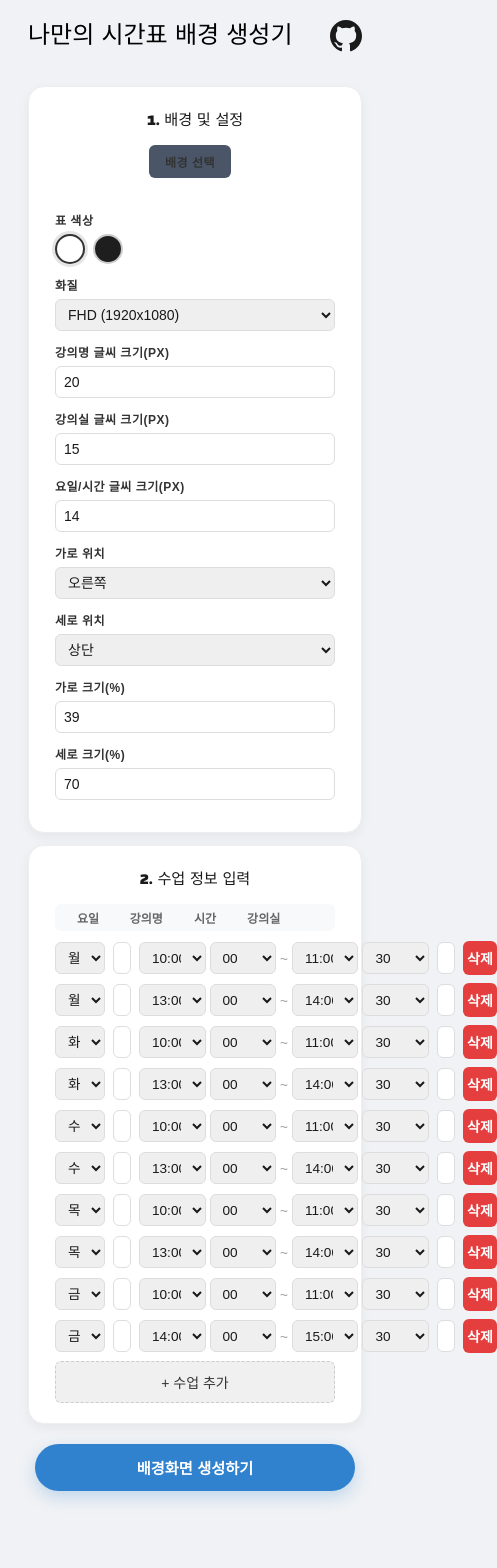
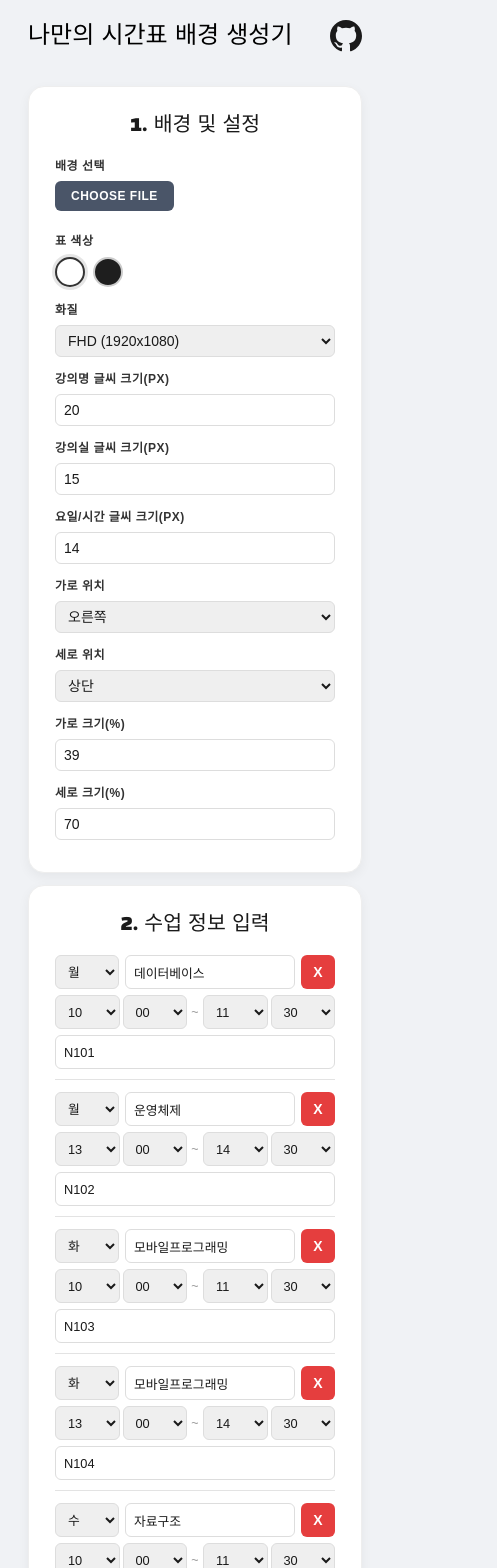
Before and after one commit to gomgi851/webWallpaperTimetable, a React (Vite) app: page / in a window 390 px wide. Shown: the top 1568 px of the page, 497 px wide, since content can reach past the window. Before the commit the page ends 1521 px from the top, so only its background shows below. Built offline with nearby package versions, Linux system fonts and the light colour scheme; a web font is replaced by a local one.

Commit message:
v1.0.1: fix first-render generation and improve mobile timetable UI

```diff
--- a/package.json
+++ b/package.json
@@ -1,6 +1,6 @@
 {
   "name": "webwallpapertimetable",
-  "version": "1.0.0",
+  "version": "1.0.1",
   "description": "React + Vite 기반 시간표 배경 생성기",
   "type": "module",
   "scripts": {
--- a/src/App.css
+++ b/src/App.css
@@ -45,9 +45,9 @@ h1 {
 h3 {
   font-family: 'Black Han Sans', sans-serif !important;
   font-weight: 400;
-  font-size: 0.95rem;
+  font-size: 1.28rem;
   margin-top: 0;
-  margin-bottom: 15px;
+  margin-bottom: 18px;
   text-align: center;
 }
 
@@ -62,27 +62,40 @@ h3 {
 }
 
 .upload-section {
-  text-align: center;
-  margin-bottom: 15px;
+  text-align: left;
+  margin-bottom: 0;
 }
 
 .upload-row {
   display: flex;
   align-items: center;
-  justify-content: center;
+  justify-content: flex-start;
   gap: 10px;
   flex-wrap: wrap;
 }
 
+.upload-label {
+  display: block;
+  font-size: 0.75rem;
+  font-weight: 600;
+  margin-bottom: 6px;
+  color: #333;
+  text-transform: uppercase;
+  letter-spacing: 0.5px;
+}
+
 .bg-file-label {
   display: inline-block;
-  padding: 8px 16px;
+  padding: 9px 16px;
   background-color: #4a5568;
-  color: white;
+  color: #ffffff !important;
   border-radius: 6px;
   cursor: pointer;
   font-size: 0.875rem;
   font-weight: 500;
+  text-transform: none;
+  letter-spacing: 0;
+  line-height: 1;
 }
 
 .bg-file-label:hover {
@@ -104,6 +117,7 @@ h3 {
   margin-bottom: 12px;
   flex-wrap: wrap;
   justify-content: space-between;
+  align-items: flex-start;
 }
 
 .setting-item {
@@ -115,10 +129,16 @@ h3 {
   display: block;
   font-size: 0.75rem;
   font-weight: 600;
-  margin-bottom: 6px;
+  margin-bottom: 8px;
   color: #333;
   text-transform: uppercase;
   letter-spacing: 0.5px;
+}
+
+.color-setting-item {
+  display: flex;
+  flex-direction: column;
+  align-items: flex-start;
 }
 
 .setting-item select,
@@ -137,6 +157,8 @@ h3 {
   display: flex;
   gap: 8px;
   align-items: center;
+  justify-content: flex-start;
+  min-height: 32px;
 }
 
 .color-button {
@@ -174,8 +196,8 @@ h3 {
 
 .row select,
 .row input {
-  height: 32px;
-  padding: 4px 8px;
+  height: 36px;
+  padding: 6px 10px;
   border: 1px solid #ddd;
   border-radius: 6px;
   font-size: 0.85rem;
@@ -186,13 +208,22 @@ h3 {
   width: 100%;
 }
 
+.mobile-field-label {
+  display: none;
+}
+
 .header-row {
-  background-color: #f8f9fa;
-  padding: 5px 8px;
-  margin-bottom: 10px;
-  border-radius: 6px;
+  display: grid;
+  grid-template-columns: 70px minmax(160px, 0.88fr) minmax(240px, 1.6fr) minmax(140px, 1.22fr) 40px;
+  gap: 8px;
+  align-items: center;
+  padding: 0 0 10px;
+  margin-bottom: 14px;
+  background: transparent !important;
+  border-bottom: 1px dashed #d8dde6;
+  border-radius: 0;
   font-weight: 600;
-  font-size: 0.75rem;
+  font-size: 0.82rem;
 }
 
 .header-row div {
@@ -222,7 +253,7 @@ h3 {
 
 .delete-btn {
   width: 34px;
-  height: 34px;
+  height: 36px;
   padding: 0;
   background-color: #e53e3e;
   color: white;
@@ -240,7 +271,7 @@ h3 {
 
 .add-btn {
   width: 100%;
-  padding: 10px;
+  padding: 12px;
   background-color: #f0f0f0;
   color: #333;
   border: 1px dashed #ccc;
@@ -264,9 +295,10 @@ h3 {
 
 .generate-btn {
   font-family: 'Black Han Sans', sans-serif !important;
-  width: 200px;
-  padding: 12px;
-  font-size: 0.95rem;
+  width: 236px;
+  min-height: 48px;
+  padding: 12px 22px;
+  font-size: 1.2rem;
   background: #3182ce;
   color: white;
   border: none;
@@ -274,6 +306,7 @@ h3 {
   box-shadow: 0 6px 16px rgba(49, 130, 206, 0.25);
   cursor: pointer;
   font-weight: 600;
+  line-height: 1.1;
   transition: all 0.3s;
 }
 
@@ -298,6 +331,10 @@ h3 {
   .row {
     grid-template-columns: 60px minmax(100px, 0.8fr) minmax(150px, 1.2fr) minmax(100px, 1fr) 36px;
   }
+
+  .header-row {
+    grid-template-columns: 60px minmax(100px, 0.8fr) minmax(150px, 1.2fr) minmax(100px, 1fr) 36px;
+  }
 }
 
 @media (max-width: 720px) {
@@ -308,15 +345,89 @@ h3 {
 
   .settings-row {
     flex-direction: column;
+    align-items: stretch;
   }
 
   .setting-item {
     min-width: unset;
+    width: 100%;
+  }
+
+  .header-row {
+    display: none;
   }
 
   .row {
-    grid-template-columns: 50px 1fr 1fr 1fr 30px;
-    font-size: 0.75rem;
+    grid-template-columns: 64px 1fr 34px;
+    grid-template-areas:
+      "day name delete"
+      "time time time"
+      "room room room";
+    gap: 6px;
+    margin-bottom: 12px;
+    padding-bottom: 10px;
+    border-bottom: 1px solid rgba(26, 26, 26, 0.12);
+  }
+
+  #schedules-container .row:last-child {
+    margin-bottom: 6px;
+    border-bottom: none;
+    padding-bottom: 0;
+  }
+
+  .row select.day-select {
+    grid-area: day;
+  }
+
+  .row .name-input {
+    grid-area: name;
+  }
+
+  .row .time-inputs {
+    grid-area: time;
+  }
+
+  .row .room-input {
+    grid-area: room;
+  }
+
+  .row .delete-btn {
+    grid-area: delete;
+    height: 34px;
+    min-height: 34px;
+  }
+
+  .row select,
+  .row input {
+    height: 34px;
+    font-size: 0.8rem;
+    padding: 6px 8px;
+  }
+
+  .time-inputs select {
+    width: 100%;
+    min-width: 0;
+    flex: 1 1 0;
+  }
+
+  .time-inputs {
+    gap: 3px;
+    justify-content: flex-start;
+    width: 100%;
+  }
+
+  .time-inputs span {
+    font-size: 0.78rem;
+    flex: 0 0 10px;
+    text-align: center;
+  }
+
+  .mobile-field-label {
+    display: none;
+  }
+
+  .add-btn {
+    margin-top: 4px;
   }
 
   .generate-btn {
--- a/src/components/Preview.jsx
+++ b/src/components/Preview.jsx
@@ -1,4 +1,4 @@
-import React, { useRef, useState } from 'react';
+import React, { useEffect, useRef, useState } from 'react';
 import { TimetableRenderer } from '../lib/canvas-renderer';
 import { RESOLUTIONS } from '../lib/utils';
 
@@ -22,43 +22,54 @@ export default function Preview({
   const [showResult, setShowResult] = useState(false);
   const [isGenerating, setIsGenerating] = useState(false);
   const [downloadUrl, setDownloadUrl] = useState(null);
+  const [previewSize, setPreviewSize] = useState({ width: 0, height: 0 });
+
+  useEffect(() => {
+    if (!showResult || !downloadUrl || !canvasRef.current) return;
+
+    const canvas = canvasRef.current;
+    const ctx = canvas.getContext('2d');
+    const img = new Image();
+
+    img.onload = () => {
+      canvas.width = previewSize.width;
+      canvas.height = previewSize.height;
+      ctx.clearRect(0, 0, canvas.width, canvas.height);
+      ctx.drawImage(img, 0, 0);
+    };
+
+    img.src = downloadUrl;
+  }, [showResult, downloadUrl, previewSize]);
 
   const handleGenerate = async () => {
     if (!bgImage) {
-      alert('배경화면 이미지를 선택해주세요.');
+      alert('배경화면 이미지를 먼저 선택해주세요.');
       return;
     }
 
     if (!paletteColors || paletteColors.length === 0) {
-      alert('팔레트 추출 중입니다. 잠시만 기다려주세요.');
+      alert('색상 추출 중입니다. 잠시만 기다려주세요.');
       return;
     }
 
     setIsGenerating(true);
 
-    // 웹 폰트 완전 로드 대기
-    console.log('[글씨체] 폰트 로딩 대기 중...');
     try {
-      // Cafe24 Surround 폰트 명시적 로드
+      try {
         await document.fonts.load("16px 'Cafe24 Surround'");
-      console.log('[글씨체] Cafe24 Surround 폰트 로드 완료');
-
-      // 모든 폰트 로딩 완료 대기 (최대 5초)
         const fontReadyPromise = document.fonts.ready;
         const timeoutPromise = new Promise((_, reject) =>
           setTimeout(() => reject(new Error('Font loading timeout')), 5000)
         );
-
         await Promise.race([fontReadyPromise, timeoutPromise]);
       } catch (e) {
-      console.warn('[글씨체] 폰트 로딩 중 경고:', e.message);
+        console.warn('[font] loading warning:', e.message);
       }
 
-    // 추가 대기 (폰트 후 처리 안정화)
-    await new Promise(resolve => setTimeout(resolve, 200));
+      await new Promise((resolve) => setTimeout(resolve, 200));
 
-    // 캔버스 크기 설정
-    let width, height;
+      let width;
+      let height;
       if (resolution === 'custom') {
         width = customWidth;
         height = customHeight;
@@ -68,16 +79,10 @@ export default function Preview({
         height = res.height;
       }
 
-    // 시간표 크기 계산
-    const timetableWidth = width * (horizontalSizePercent / 100);
-    const timetableHeight = height * (verticalSizePercent / 100);
-
-    // 임시 캔버스 생성
       const canvas = document.createElement('canvas');
       canvas.width = width;
       canvas.height = height;
 
-    // 렌더링
       const renderer = new TimetableRenderer(
         canvas,
         bgImage,
@@ -95,24 +100,13 @@ export default function Preview({
 
       renderer.render();
 
-    // 다운로드 URL 저장
       const url = canvas.toDataURL('image/png');
       setDownloadUrl(url);
-
-    // 결과 표시
+      setPreviewSize({ width, height });
       setShowResult(true);
-
-    // ref 업데이트를 위해 다음 틱에 실행
-    setTimeout(() => {
-      if (canvasRef.current) {
-        const ctx = canvasRef.current.getContext('2d');
-        canvasRef.current.width = width;
-        canvasRef.current.height = height;
-        ctx.drawImage(canvas, 0, 0);
+    } finally {
+      setIsGenerating(false);
     }
-    }, 0);
-
-    setIsGenerating(false);
   };
 
   return (
--- a/src/components/ScheduleInput.jsx
+++ b/src/components/ScheduleInput.jsx
@@ -5,7 +5,7 @@ export default function ScheduleInput({ classes, onAddClass, onUpdateClass, onDe
   return (
     <div className="card">
       <h3>2. 수업 정보 입력</h3>
-      <div className="row header-row">
+      <div className="header-row">
         <div>요일</div>
         <div>강의명</div>
         <div>시간</div>
@@ -34,6 +34,8 @@ export default function ScheduleInput({ classes, onAddClass, onUpdateClass, onDe
               onChange={(e) => onUpdateClass(course.id, 'name', e.target.value)}
             />
 
+            <div className="mobile-field-label time-label">시간</div>
+
             <div className="time-inputs">
               <select
                 className="start-h"
@@ -41,7 +43,7 @@ export default function ScheduleInput({ classes, onAddClass, onUpdateClass, onDe
                 onChange={(e) => onUpdateClass(course.id, 'startH', e.target.value)}
               >
                 {HOURS.map(h => (
-                  <option key={h} value={h}>{h}:00</option>
+                  <option key={h} value={h}>{h}</option>
                 ))}
               </select>
               <select
@@ -60,7 +62,7 @@ export default function ScheduleInput({ classes, onAddClass, onUpdateClass, onDe
                 onChange={(e) => onUpdateClass(course.id, 'endH', e.target.value)}
               >
                 {HOURS.map(h => (
-                  <option key={h} value={h}>{h}:00</option>
+                  <option key={h} value={h}>{h}</option>
                 ))}
               </select>
               <select
@@ -73,6 +75,8 @@ export default function ScheduleInput({ classes, onAddClass, onUpdateClass, onDe
                 ))}
               </select>
             </div>
+
+            <div className="mobile-field-label room-label">강의실</div>
 
             <input
               className="room-input"
@@ -87,7 +91,7 @@ export default function ScheduleInput({ classes, onAddClass, onUpdateClass, onDe
               onClick={() => onDeleteClass(course.id)}
               title="삭제"
             >
-              삭제
+              X
             </button>
           </div>
         ))}
--- a/src/components/Settings.jsx
+++ b/src/components/Settings.jsx
@@ -35,8 +35,9 @@ export default function Settings({
       <div className="settings-row">
         <div className="setting-item" style={{ flex: '2' }}>
           <div className="upload-section">
+            <label className="upload-label">배경 선택</label>
             <div className="upload-row">
-              <label htmlFor="bg-file-input" className="bg-file-label">배경 선택</label>
+              <label htmlFor="bg-file-input" className="bg-file-label">choose file</label>
               <input
                 id="bg-file-input"
                 type="file"
@@ -47,7 +48,7 @@ export default function Settings({
             </div>
           </div>
         </div>
-        <div className="setting-item">
+        <div className="setting-item color-setting-item">
           <label>표 색상</label>
           <div className="color-button-group">
             <button
```
Also changed, not shown: src/lib/canvas-renderer.js. Lines whose indentation alone changed are shown as unchanged.
